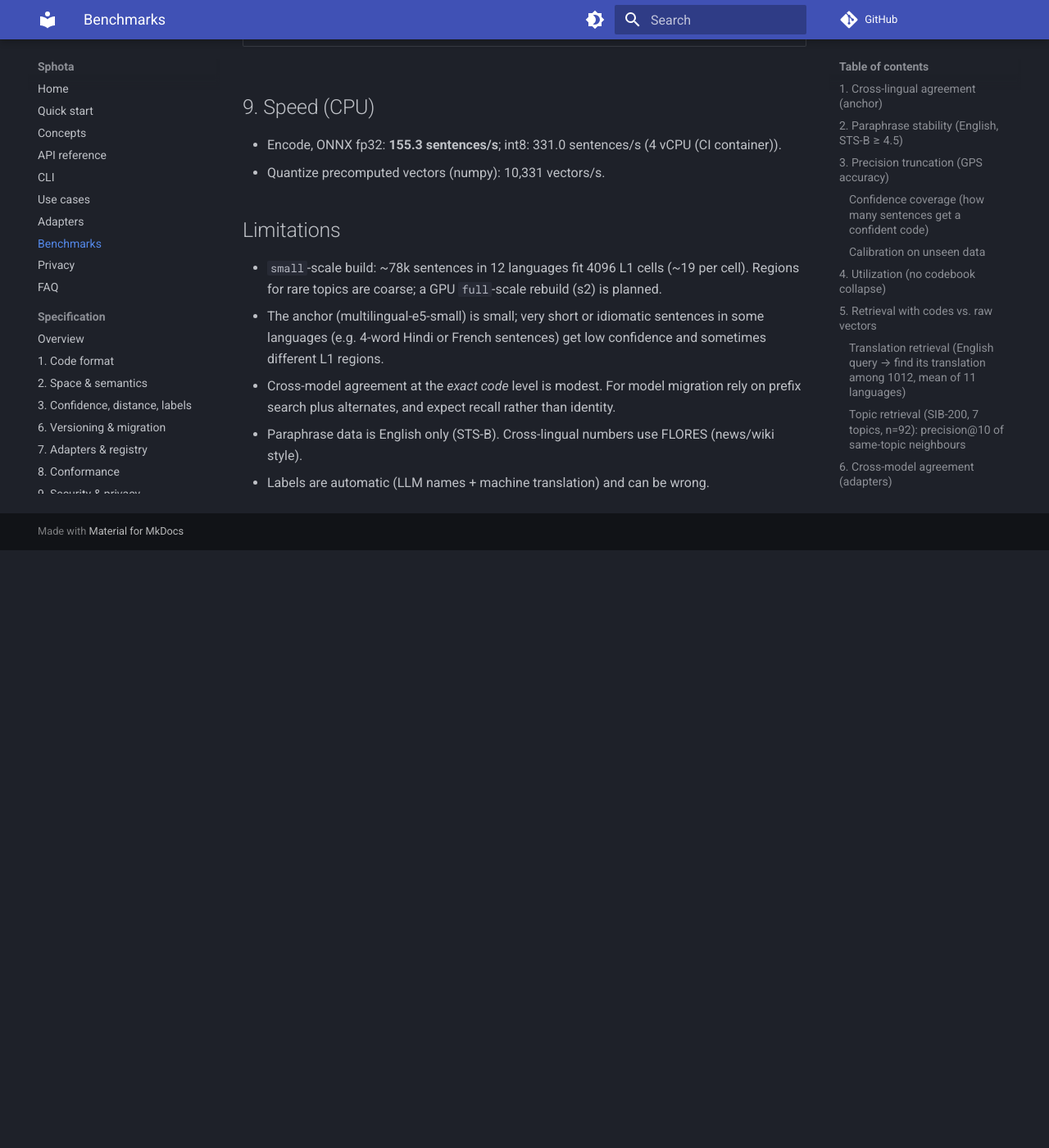
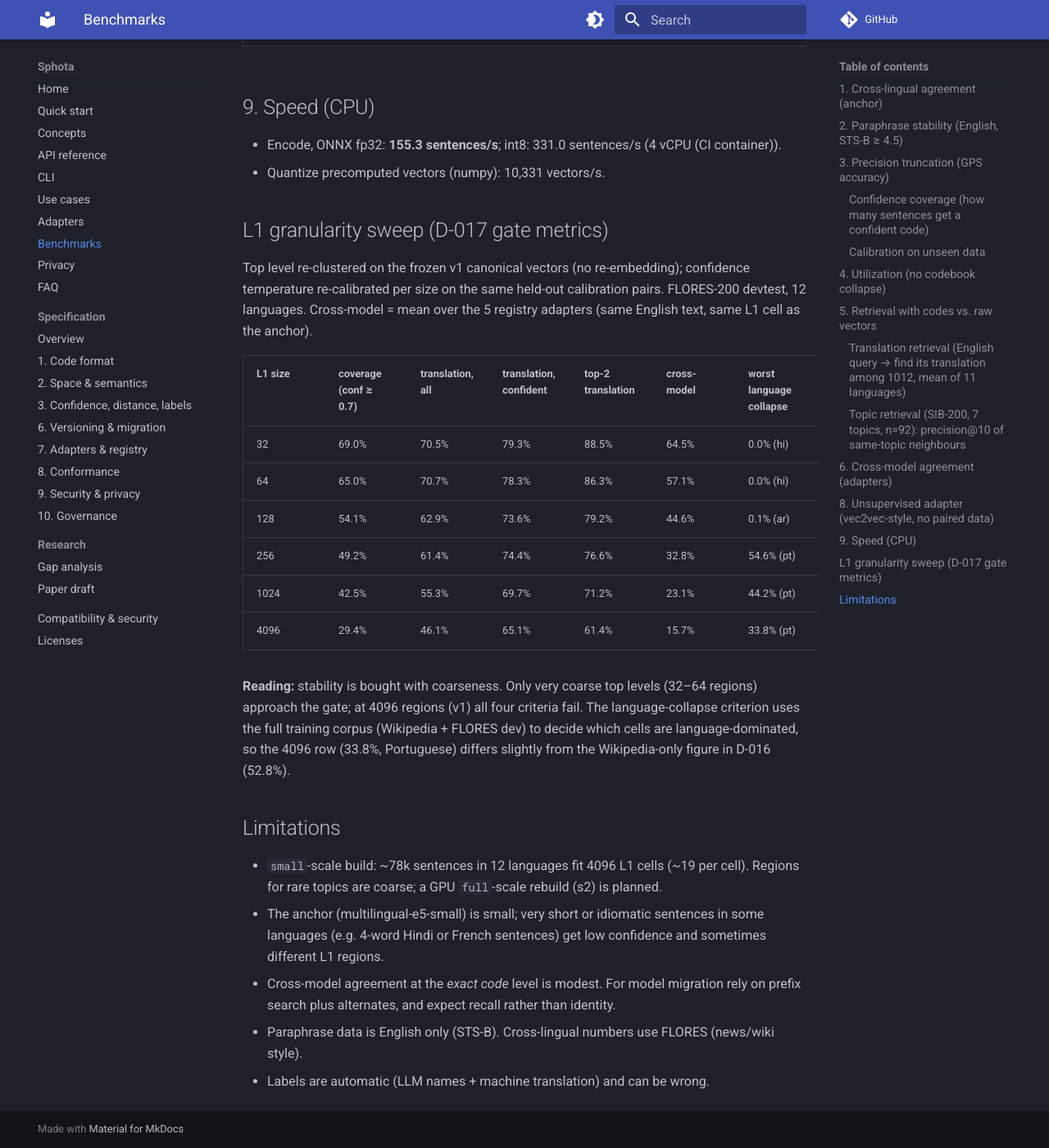
Before and after one commit to Thiruvikramanpravartak/sphota, an MkDocs documentation site: the page built from docs/benchmark.md, in a window 1280 px wide and 1400 px high, scrolled down 5357 px. Shown: the whole window at 82% size. Built offline with MkDocs 1.6.1 and Material for MkDocs 9.7.7, drawn with Linux system fonts in a browser that asks for light colours; comment, search, counter and statistics services are not loaded; before the commit the page ends 6028 px from its top, so only the background shows below that.

Commit message:
L1 granularity sweep against D-017 gate (bench/results/l1-sweep.json, docs table)
Co-Authored-By: Claude Opus 5.5 <noreply@anthropic.com>
Claude-Session: https://claude.ai/code/session_01Pn1sk7njPcfERAbFYmoZ6D

```diff
--- a/docs/benchmark.md
+++ b/docs/benchmark.md
@@ -144,6 +144,27 @@ Anchor int8 ONNX variant vs fp32 reference (same text): 84.8% | 74.6% | 66.8% |
 * Encode, ONNX fp32: **155.3 sentences/s**; int8: 331.0 sentences/s (4 vCPU (CI container)).
 * Quantize precomputed vectors (numpy): 10,331 vectors/s.
 
+
+## L1 granularity sweep (D-017 gate metrics)
+
+Top level re-clustered on the frozen v1 canonical vectors (no re-embedding); confidence temperature
+re-calibrated per size on the same held-out calibration pairs. FLORES-200 devtest, 12 languages.
+Cross-model = mean over the 5 registry adapters (same English text, same L1 cell as the anchor).
+
+| L1 size | coverage (conf ≥ 0.7) | translation, all | translation, confident | top-2 translation | cross-model | worst language collapse | gate (1/2/3/4) |
+|---|---|---|---|---|---|---|---|
+| 32 | 69.0% | 70.5% | 79.3% | 88.5% | 64.5% | 0.0% (hi) | ✓/✗/✓/✓ |
+| 64 | 65.0% | 70.7% | 78.3% | 86.3% | 57.1% | 0.0% (hi) | ✓/✗/✗/✓ |
+| 128 | 54.1% | 62.9% | 73.6% | 79.2% | 44.6% | 0.1% (ar) | ✗/✗/✗/✓ |
+| 256 | 49.2% | 61.4% | 74.4% | 76.6% | 32.8% | 54.6% (pt) | ✗/✗/✗/✗ |
+| 1024 | 42.5% | 55.3% | 69.7% | 71.2% | 23.1% | 44.2% (pt) | ✗/✗/✗/✗ |
+| 4096 | 29.4% | 46.1% | 65.1% | 61.4% | 15.7% | 33.8% (pt) | ✗/✗/✗/✗ |
+
+**Reading:** stability is bought with coarseness. Only very coarse top levels (32–64 regions)
+approach the gate; at 4096 regions (v1) all four criteria fail. The language-collapse criterion uses
+the full training corpus (Wikipedia + FLORES dev) to decide which cells are language-dominated, so the
+4096 row (33.8%, Portuguese) differs slightly from the Wikipedia-only figure in D-016 (52.8%).
+
 ## Limitations
 
 * `small`-scale build: ~78k sentences in 12 languages fit 4096 L1 cells (~19 per cell). Regions for
```
Also changed, not shown: 2 other files.
